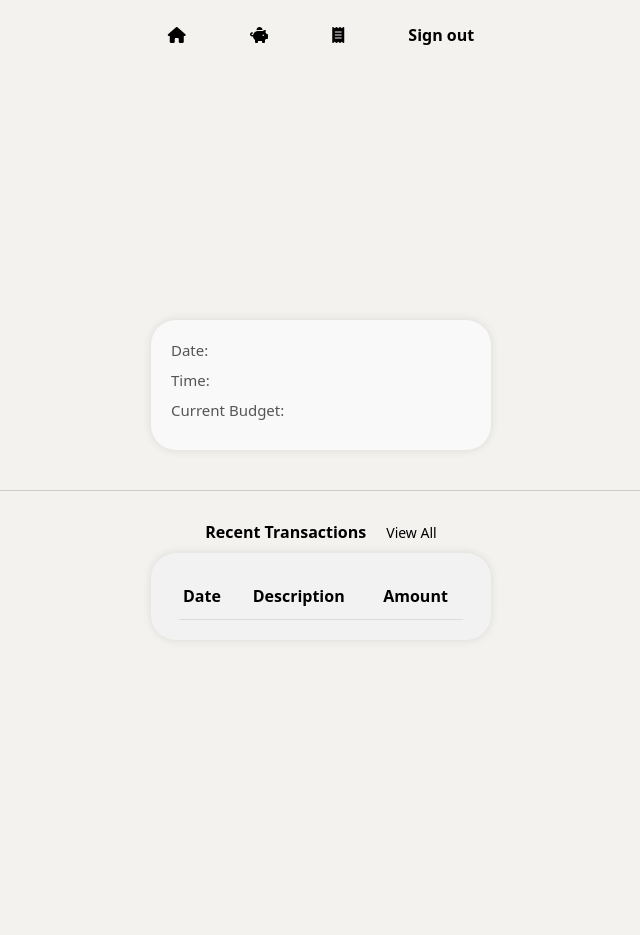
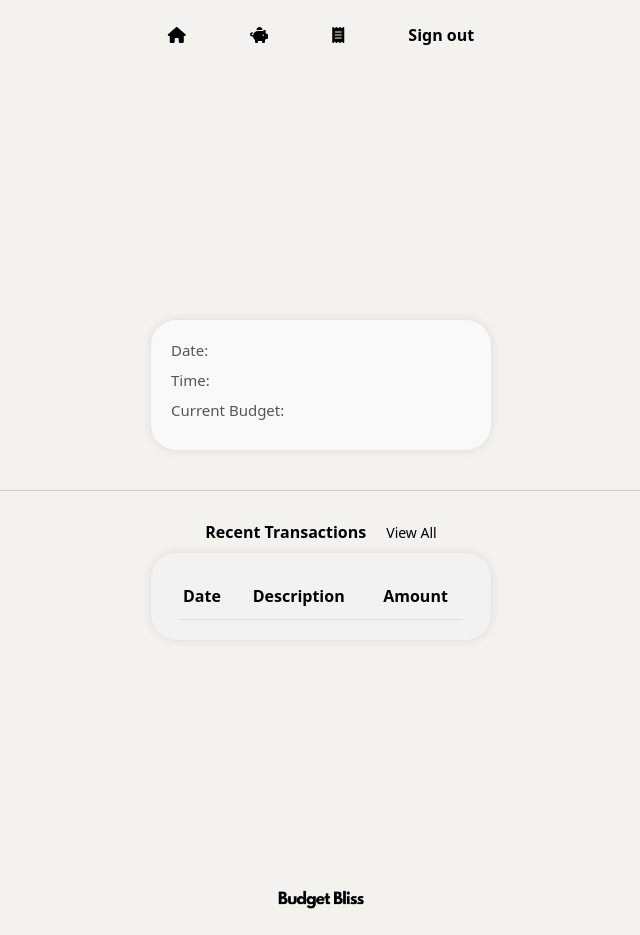
Before and after one commit to mintbroccolipizza/ITECC06_BudgetingSystem, a website: page public/index.html in a window 1280 px wide. Shown: the whole page, without its empty margins (319-959 px from the left). Before the commit the page ends 870 px from the top, so only its background shows below. Drawn offline with Linux system fonts and the light colour scheme.

Commit message:
Updated 3:10pm

```diff
--- a/public/css/home.css
+++ b/public/css/home.css
@@ -6,6 +6,25 @@
 
 body {
   background-color: #F4F2EF;
+  margin: 0;
+  min-height: 100vh;
+  display: flex;
+  flex-direction: column;
+}
+
+footer {
+  padding: 20px;
+  text-align: center;
+}
+
+.logo {
+  display: inline-block;
+  vertical-align: middle;
+}
+
+.logo img {
+  width: 100px;
+  height: auto;
 }
 
 .navbar {
--- a/public/css/style.css
+++ b/public/css/style.css
@@ -6,6 +6,25 @@
 
 body {
   background-color: #F4F2EF;
+  margin: 0;
+  min-height: 100vh;
+  display: flex;
+  flex-direction: column;
+}
+
+footer {
+  padding: 20px;
+  text-align: center;
+}
+
+.logo {
+  display: inline-block;
+  vertical-align: middle;
+}
+
+.logo img {
+  width: 100px;
+  height: auto;
 }
 
 .navbar {
--- a/public/index.html
+++ b/public/index.html
@@ -49,6 +49,12 @@
 
   </div>
 
+  <footer>
+    <div class="logo">
+      <img src="./asset/logo2.png">
+    </div>
+  </footer>
+
   <script></script>
 
 </body>
```
Also changed, not shown: public/addTransact.html (+6 -0 lines), public/login.html (+1 -1 lines), public/viewTransact.html (+6 -0 lines), public/asset/logo1.png (renamed from public/asset/logo.png), public/asset/logo2.png (added).
